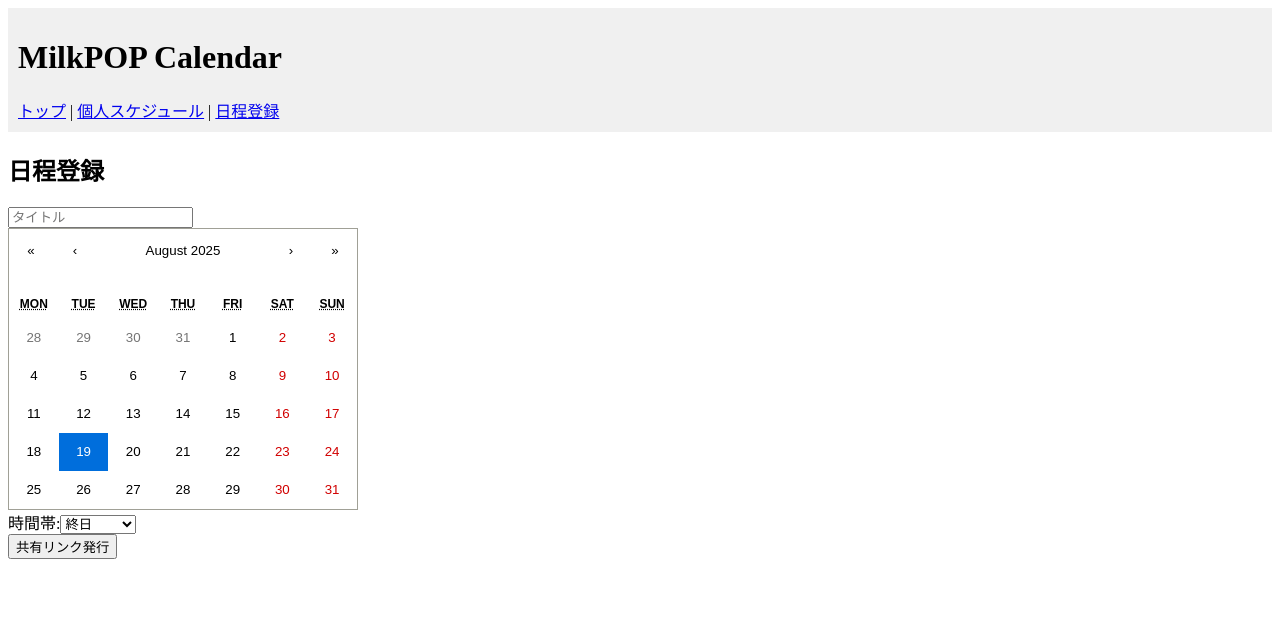
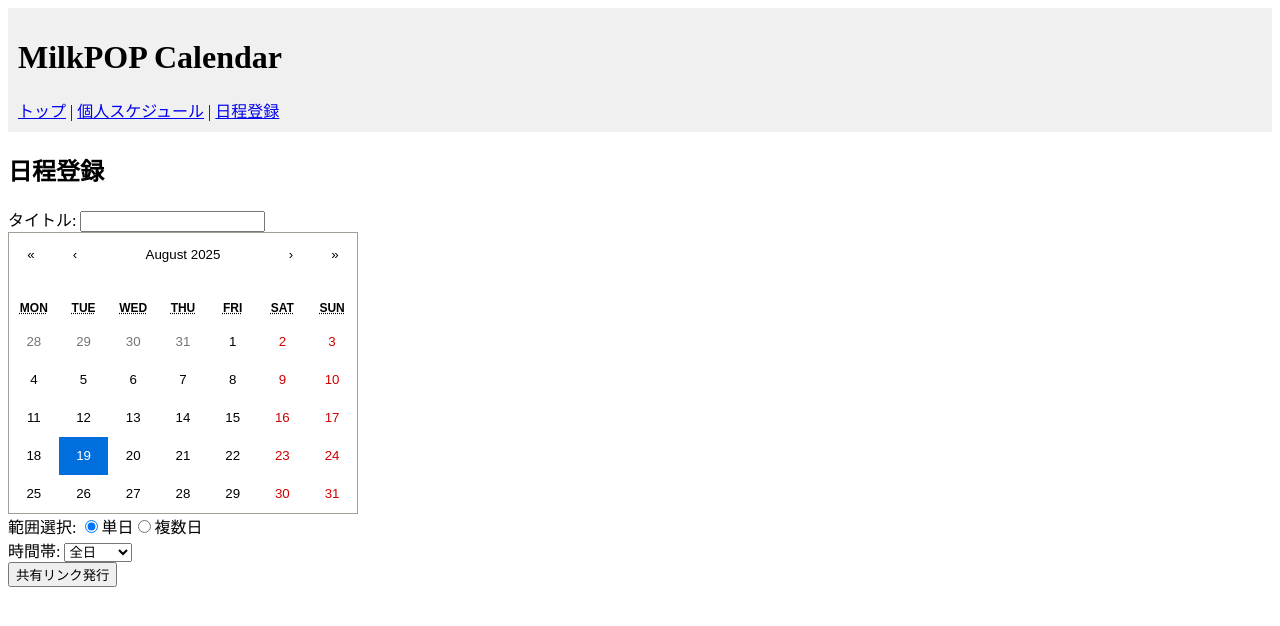
Before and after one commit to kuzyoumike0/milkpop-calendarapp, a React (Create React App) app in the folder frontend/: page /link in a window 1280 px wide. Shown: the top 626 px of the page. Built offline with nearby package versions, Linux system fonts and the light colour scheme; no server answers.

Commit message:
Update LinkPage.jsx

```diff
--- a/frontend/src/components/LinkPage.jsx
+++ b/frontend/src/components/LinkPage.jsx
@@ -1,36 +1,75 @@
 import React, { useState } from "react";
+import Calendar from "react-calendar";
+import "react-calendar/dist/Calendar.css";
 import axios from "axios";
-import CalendarWithHolidays from "./CalendarWithHolidays";
-import { useNavigate } from "react-router-dom";
 
 export default function LinkPage() {
   const [title, setTitle] = useState("");
-  const [selectedDates, setSelectedDates] = useState([]);
-  const [timeslot, setTimeslot] = useState("終日");
-  const navigate = useNavigate();
+  const [date, setDate] = useState(new Date());
+  const [rangeMode, setRangeMode] = useState("single");
+  const [timeslot, setTimeslot] = useState("全日");
+  const [shareLink, setShareLink] = useState("");
 
-  const createLink = async () => {
-    const res = await axios.post("/api/schedule", {
-      title, dates: selectedDates, timeslot
+  const handleShare = async () => {
+    const formattedDate = date.toISOString().split("T")[0];
+    const res = await axios.post("/api/share", {
+      title,
+      date: formattedDate,
+      timeslot,
+      rangeMode,
     });
-    navigate(`/sharelink/${res.data.linkId}`);
+    setShareLink(window.location.origin + res.data.link);
   };
 
   return (
     <div>
       <h2>日程登録</h2>
-      <input placeholder="タイトル" value={title} onChange={e=>setTitle(e.target.value)} /><br/>
-      <CalendarWithHolidays onSelectDates={setSelectedDates} />
-      <label>
-        時間帯:
-        <select value={timeslot} onChange={e=>setTimeslot(e.target.value)}>
-          <option>終日</option>
+      <div>
+        タイトル:{" "}
+        <input value={title} onChange={(e) => setTitle(e.target.value)} />
+      </div>
+      <Calendar value={date} onChange={setDate} />
+      <div>
+        範囲選択:{" "}
+        <label>
+          <input
+            type="radio"
+            name="range"
+            value="single"
+            checked={rangeMode === "single"}
+            onChange={() => setRangeMode("single")}
+          />
+          単日
+        </label>
+        <label>
+          <input
+            type="radio"
+            name="range"
+            value="multiple"
+            checked={rangeMode === "multiple"}
+            onChange={() => setRangeMode("multiple")}
+          />
+          複数日
+        </label>
+      </div>
+      <div>
+        時間帯:{" "}
+        <select value={timeslot} onChange={(e) => setTimeslot(e.target.value)}>
+          <option>全日</option>
           <option>昼</option>
           <option>夜</option>
-          <option>時間指定</option>
+          <option>1時-0時</option>
         </select>
-      </label><br/>
-      <button onClick={createLink}>共有リンク発行</button>
+      </div>
+      <button onClick={handleShare}>共有リンク発行</button>
+      {shareLink && (
+        <div>
+          <p>共有リンク:</p>
+          <a href={shareLink} target="_blank" rel="noreferrer">
+            {shareLink}
+          </a>
+        </div>
+      )}
     </div>
   );
 }
```
